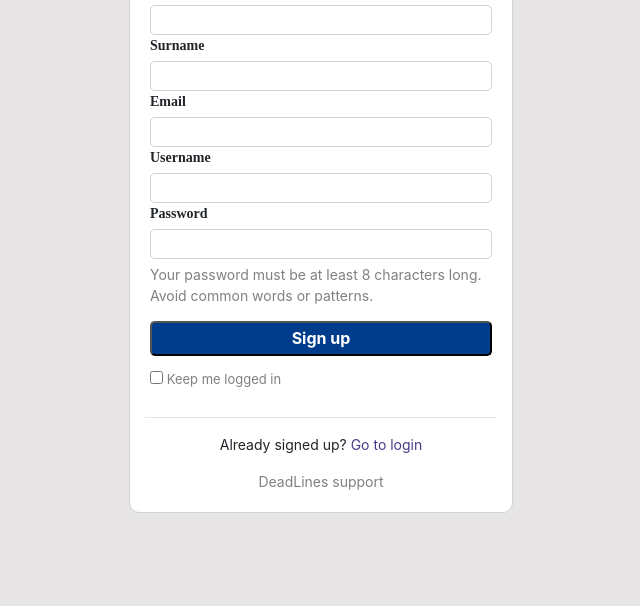
After one commit to tozica/Debuggers-Deadlines, a CodeIgniter 4 app: the page made by Implementacija/app/Views/stranice/SignUp.php in a window 1280 px wide. The commit adds this page. Shown: the part 194-800 px from the top of the page, without its empty margins (319-959 px from the left). Run offline with PHP 8.4 and a stand-in for CodeIgniter, Linux system fonts and the light colour scheme; the template is opened without the code that fills it, so the values that code supplies are empty; some libraries are stand-ins or nearby versions.

Commit message:
objedninjena sing up pocetna

```diff
--- /dev/null
+++ b/Implementacija/app/Views/stranice/SignUp.php
@@ -0,0 +1,255 @@
+<?php namespace App\Controllers;
+namespace App\Models;
+?>
+<!DOCTYPE html>
+<html lang="en">
+<head>
+    <meta charset="UTF-8">
+    <meta http-equiv="X-UA-Compatible" content="IE=edge">
+    <meta name="viewport" content="width=device-width, initial-scale=1.0">
+    <link rel="stylesheet" href="style.css">
+    <title>Sign up!</title>
+    <link rel = "icon" href = "http://localhost/PSI-projekat/Implementacija/justLogo.png"
+        type = "image/x-icon">
+    <link rel="stylesheet" href="https://maxcdn.bootstrapcdn.com/
+bootstrap/4.3.1/css/bootstrap.min.css">
+    <style>
+        body{
+    background-color: rgb(231, 229, 229);
+}
+
+#form{
+    width: 30%;
+    height: 60%;
+    margin-left: auto;
+    margin-right: auto;
+    margin-bottom: 0;
+    margin-top: 3%;
+    background-color: white;
+    border:1px solid lightgray;
+    border-radius: 10px;
+    padding: 0;
+
+}
+
+#header{
+    padding: 0;
+    margin: 0;
+    display: flex;
+    flex-direction: column;
+
+}
+
+#header h2{
+    padding-left: 20px;
+    padding-top: 0;
+}
+
+#header img{
+    width: 30%;
+    padding-top: 15px;
+    padding-left: 20px;
+    padding-bottom: 0;
+}
+
+#buttons input{
+    background-color: white;
+    border-radius: 5px;
+    border-color: lightgray;
+    border-style: solid;
+    border-width: 0.5px;
+    margin-bottom: 10px;
+    height: 40px;
+}
+
+#buttons{
+    display: flex;
+    flex-direction: column;
+    padding: 20px;
+    padding-top: 0;
+    margin: auto;
+}
+
+hr{
+    border: 0.5px thin lightgray;
+    margin-top: 0;
+    margin-left: 15px;
+    margin-right: 15px;
+}
+
+#or{
+    color: gray;
+}
+
+.myHr{
+    padding-right: 15px;
+    padding-left: 15px;
+}
+
+.manual{
+    font-weight: bold;
+    font-size: 14px;
+    font-family: 'Times New Roman', Times, serif;
+}
+
+#email{
+    display: flex;
+    flex-direction: column;
+    padding: 20px;
+    padding-top: 0;
+    margin: auto;
+}
+
+#email a{
+    text-decoration: none;
+}
+
+#email a:hover{
+    text-decoration: underline;
+}
+
+#logIn{
+    width: 100%;
+    margin-top: 10px;
+    border-radius: 5px;
+    background-color: rgb(0, 60, 140);
+    color: white;
+    height: 35px;
+    font-weight: bold;
+
+}
+
+#logIn:hover{
+    background-color: rgb(0, 60, 255);
+}
+
+.textForm{
+    border: 0.5px solid lightgray;
+    height: 30px;
+    border-radius: 5px;
+
+}
+
+#email p{
+    margin-bottom: 5px;
+}
+
+.forCheck input{
+    padding: 0;
+    margin: 0;
+    margin-top: 5px;
+}
+
+.forCheck p{
+    padding: 0;
+    margin: 0;
+}
+
+.forCheck{
+    margin-top: 10px;
+    font-size: 13px;
+    color: gray;
+}
+
+#footer{
+    display: flex;
+    flex-direction: column;
+    padding: 20px;
+    padding-top: 0;
+    margin: auto;
+}
+
+#pSign{
+    color: darkslateblue;
+    text-decoration: none;
+    margin-top: 10px;
+    padding-bottom: 0;
+}
+
+
+#footer p{
+    text-align: center;
+    font-size: 14px;
+
+}
+
+#footer a:hover{
+    text-decoration: underline;
+}
+
+.footerSupport{
+    color: gray;
+    margin: 0;
+    text-decoration: none;
+}
+
+#buttons input:hover{
+    background-color: rgb(216, 243, 252);
+}
+
+#condition{
+    font-size: 14px;
+    color: gray;
+    margin-top: 5px;
+}
+    </style>
+</head>
+<body>
+    <form id="form" name="signUpForm" action="<?= site_url("Guest/signUpSubmit") ?>" method="post">
+        <div id="header">
+            <a href="SignUp.php"><img src="http://localhost/PSI-projekat/Implementacija/img/logo2" alt=""></a>
+            <h2>Sign up</h2>
+        </div>
+
+        <div id="email">
+            <p class="manual">Name</p>
+            <font color='red'>
+            <?php if(!empty($errors['name']))
+                echo $errors['name'];
+            ?></font>
+            <input class="textForm" type="text" value="" name="name">
+            <p class="manual">Surname</p>
+            <font color='red'>
+            <?php if(!empty($errors['surname']))
+                echo $errors['surname'];
+            ?></font>
+            <input class="textForm" type="text" value="" name="surname">
+            <p class="manual">Email</p>
+            <font color='red'>
+            <?php if(!empty($errors['email']))
+                echo $errors['email'];
+            ?></font>
+            <input class="textForm" type="text" value="" name="email">
+            <p class="manual">Username</p>
+            <font color='red'>
+            <?php if(!empty($errors['username']))
+                echo $errors['username'];
+            ?></font>
+             <?php if(isset($poruka)) echo "<font color='red'>$poruka</font><br>"; ?>
+            <input class="textForm" type="text" value="" name="username">
+            <p class="manual">Password</p>
+            <font color='red'>
+            <?php if(!empty($errors['password']))
+                echo $errors['password'];
+            ?></font>
+            <input class="textForm" type="password" value="" name="password">
+            <p id="condition">Your password must be at least 8 characters long. Avoid common words or patterns.</p>
+            <a href="../app/app.html"><input id="logIn" type="Submit" value="Sign up"></a>
+
+            <div class="forCheck">
+                <input id="logged" type="checkbox">
+                <label for="logged">Keep me logged in</label>
+            </div>
+        </div>
+        <hr>
+        <div id="footer">
+           <p>Already signed up?
+               <a id="pSign" href="log_in.php">Go to login </a>
+            </p>
+           <p class="footerSupport">
+               <a class="footerSupport" href="">DeadLines support</a>
+            </p>
+        </div>
+    </form>
+</body>
+</html>
--- a/Implementacija/app/Views/stranice/guestPage.php
+++ b/Implementacija/app/Views/stranice/guestPage.php
@@ -25,7 +25,7 @@
                         <li>Features</li>
                         <li>About us</li>
                         <li>Log in</li>
-                        <li>Sign up</li>
+                        <li><?php echo anchor('Guest/signUp', 'Link', 'class="link-class"') ?></li>
                     </ul>
                 </div>
             </div>
```
Also changed, not shown: Implementacija/app/Config/Database.php (+7 -8 lines), Implementacija/app/Controllers/Guest.php (+34 -0 lines), Implementacija/app/Models/KorisnikModel.php (added, +20 -0 lines).
